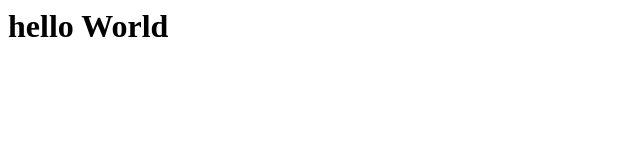
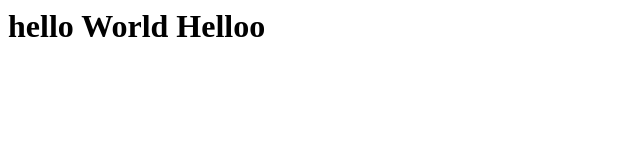
Before and after one commit to Akshay-C-A/OS-LAB, a plain HTML site: page index.html in a window 1280 px wide. Shown: the whole page, without its empty margins (0-640 px from the left). Drawn offline with Linux system fonts and the light colour scheme.

Commit message:
Made changes

```diff
--- a/index.html
+++ b/index.html
@@ -1 +1 @@
-<h1>hello World</h1>
+<h1>hello World Helloo</h1>
```
